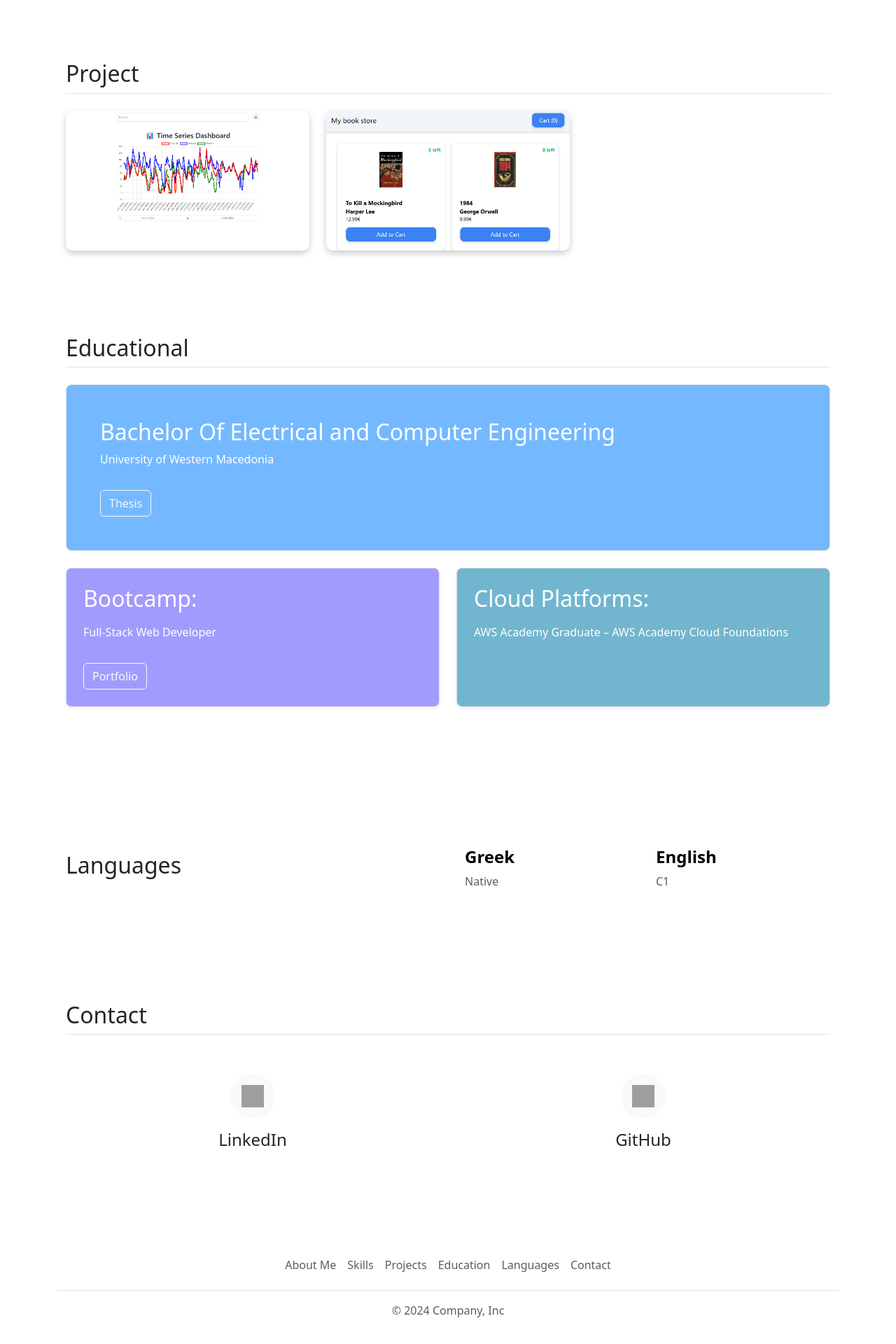
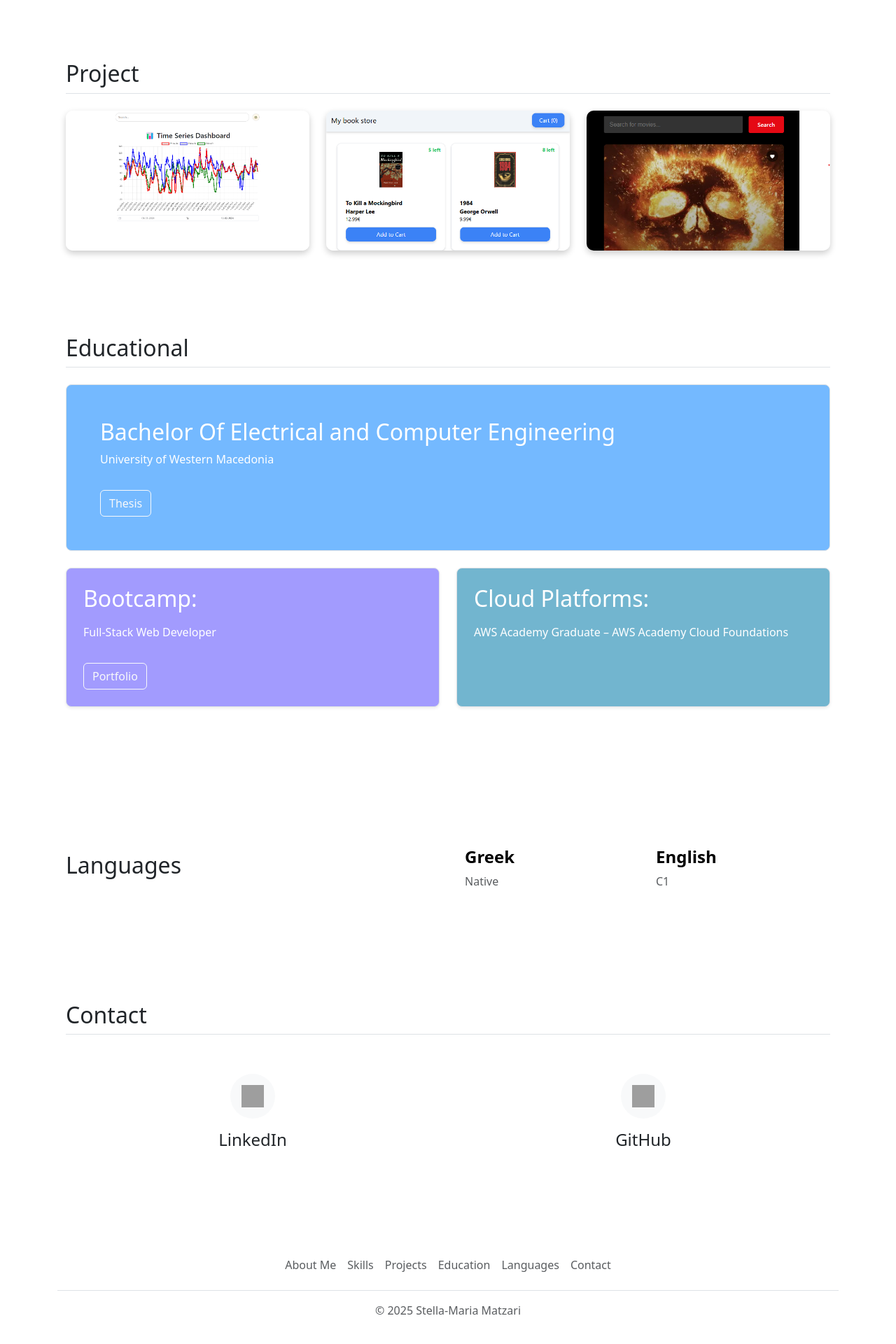
Before and after one commit to stellamarma/My-website, a Vue app: page / in a window 1280 px wide. Shown: the part 1466-3386 px from the top of the page at 70% size. Built offline with nearby package versions, Linux system fonts and the light colour scheme; grey boxes are pictures that could not be loaded.

Commit message:
Add movie project

```diff
--- a/src/components/Footer.vue
+++ b/src/components/Footer.vue
@@ -23,7 +23,7 @@
             <a href="#contact" @click.prevent="scrollTo('contact')" class="nav-link px-2 text-body-secondary">Contact</a>
           </li>
         </ul>
-        <p class="text-center text-body-secondary">© 2024 Company, Inc</p>
+        <p class="text-center text-body-secondary">© 2025 Stella-Maria Matzari</p>
       </footer>
     </div>
   </template>
--- a/src/components/Projects.vue
+++ b/src/components/Projects.vue
@@ -14,8 +14,8 @@
         </a>
       </div>
       <div class="col-md-4 col-12">
-        <a href="https://example.com/3" target="_blank">
-          <!-- <img src="@/assets/image3.jpg" alt="Image 3" class="img-fluid mt-3"> -->
+        <a href="https://react-portfolio-6eb7.vercel.app/" target="_blank">
+           <img src="@/assets/movie-app.png" alt="Image 3" class="img-fluid mt-3">
         </a>
       </div>
     </div>
```
Also changed, not shown: src/assets/movie-app.png (added).
